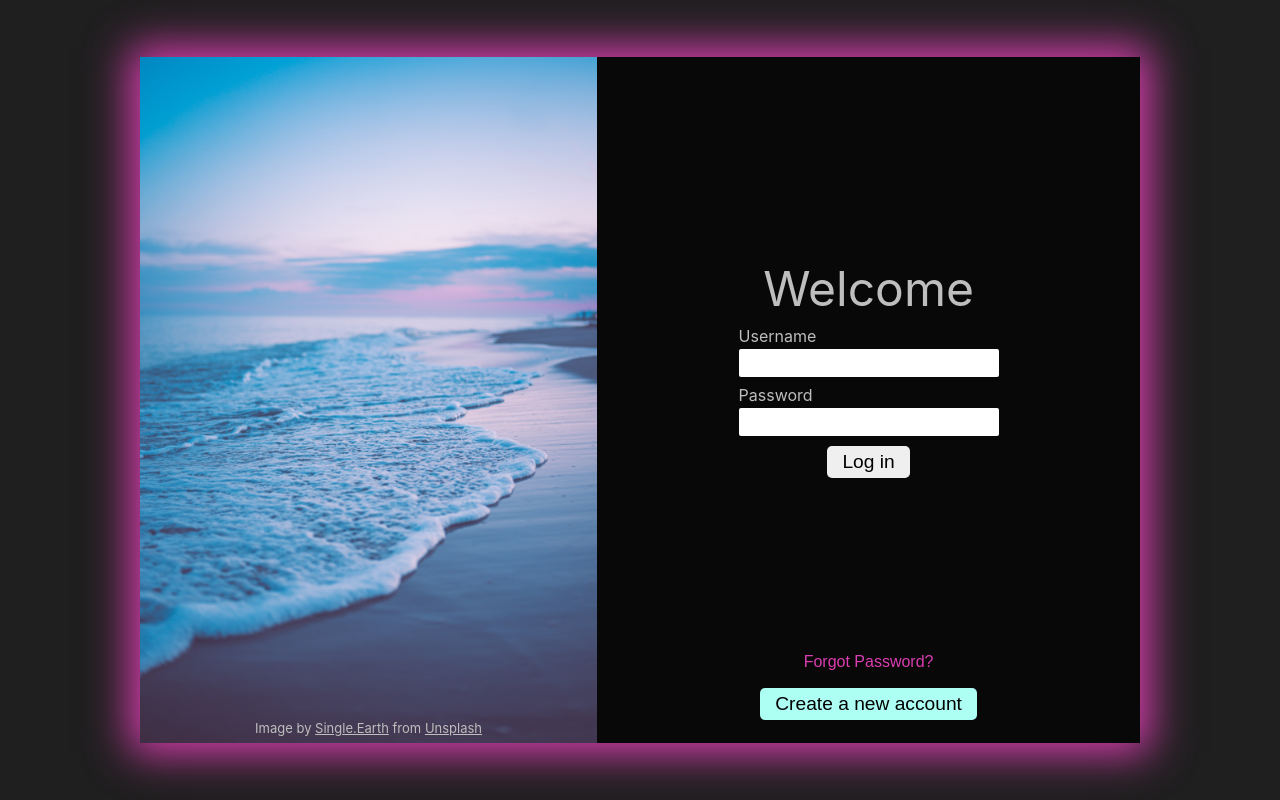
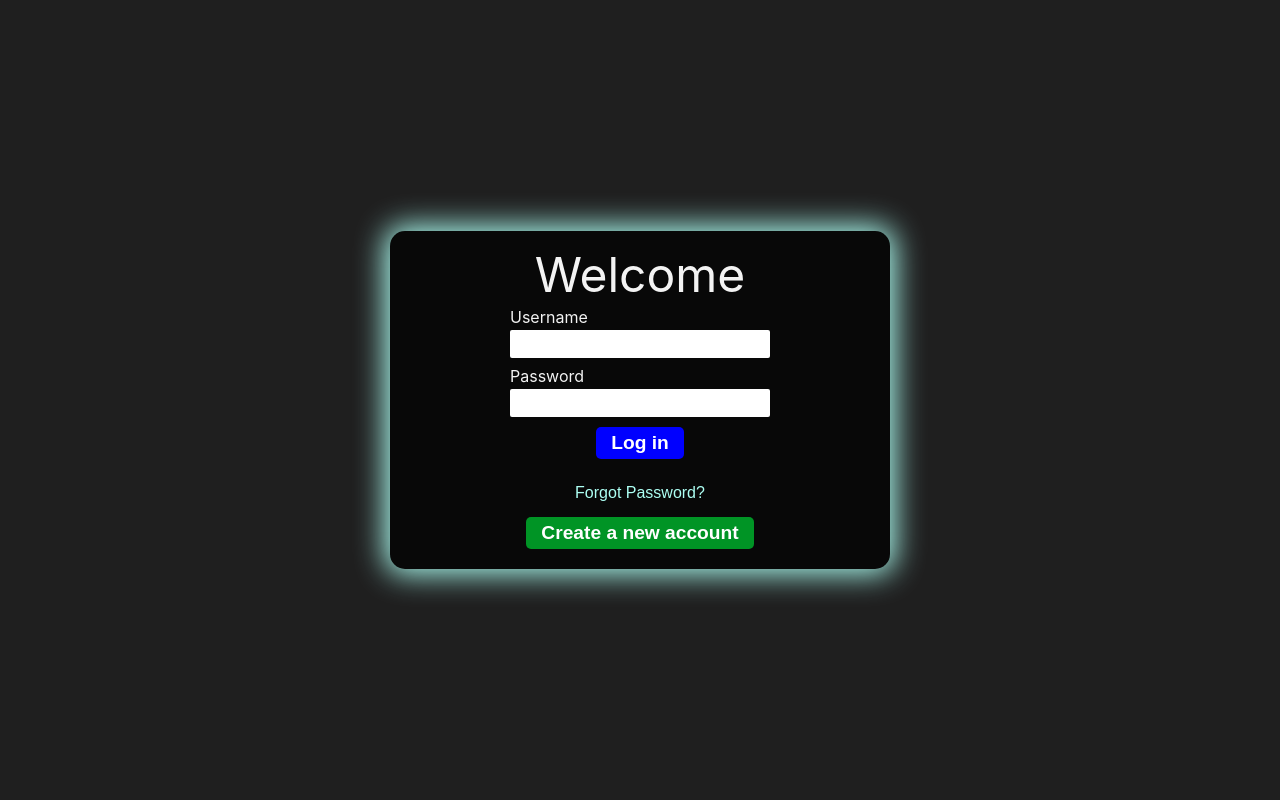
Before and after one commit to social-media-app-project/social-media-app, a React (Create React App) app in the folder frontend/: page / in a window 1280 px wide. Built offline with nearby package versions, Linux system fonts and the light colour scheme.

Commit message:
mostly done login page

```diff
--- a/frontend/src/components/common/form/FormTextInput/FormTextInput.css
+++ b/frontend/src/components/common/form/FormTextInput/FormTextInput.css
@@ -1,11 +1,6 @@
 .text-input-label {
     text-align: left;
     display: block;
-    padding-bottom: 5px;
-}
-
-.text-input-group {
-    padding-top: 5px;
     padding-bottom: 5px;
 }
 
--- a/frontend/src/components/common/form/TextButton/TextButton.css
+++ b/frontend/src/components/common/form/TextButton/TextButton.css
@@ -6,10 +6,9 @@
     padding-left: 15px;
     padding-right: 15px;
     border-radius: 5px;
-    margin: 5px;
 }
 
 .text-button:hover {
     cursor: pointer;
-    background-color: var(--light-grey);
+    background-color: grey;
 }
--- a/frontend/src/components/login-page/LoginImage/LoginImage.css
+++ /dev/null
@@ -1,29 +0,0 @@
-.login-image-container {
-    flex: 1;
-    position: relative;
-    text-align: center;
-    color: var(--light-grey);
-}
-
-.login-image {
-    width: 100%;
-    height: 100%;
-    display: block; /* Hack to remove 3px whitespace under image in bordered div */
-}
-
-.image-credits {
-    position: absolute;
-    bottom: 8px;
-    left: 50%;
-    transform: translate(-50%, 0);
-    width: 100%;
-    font-size: small;
-}
-
-.image-credits > a {
-    color: var(--light-grey);
-}
-
-.image-credits > a:visited {
-    color: var(--blue);
-}
--- a/frontend/src/components/login-page/LoginImage/LoginImage.js
+++ /dev/null
@@ -1,12 +0,0 @@
-import "./LoginImage.css";
-import image from "./water-image.jpg";
-
-function LoginImage() {
-    return <div className="login-image-container">
-        <img src={image} alt="Waves on a beach" className="login-image" />
-        <p className="image-credits"> Image by <a href="https://unsplash.com/@singleearth">Single.Earth</a> from <a href="https://unsplash.com">Unsplash</a> </p>
-    </div>
-
-}
-
-export default LoginImage;
--- a/frontend/src/components/login-page/LoginPage/LoginPage.css
+++ b/frontend/src/components/login-page/LoginPage/LoginPage.css
@@ -1,8 +1,10 @@
 .login-container {
     display: flex;
-    max-width: 1000px;
-    background-color: var(--dark-secondary);
-    box-shadow: 0 0 40px 10px var(--secondary-accent);
+    max-width: 500px;
+    background-color: var(--secondary-background);
+    box-shadow: 0 0 30px 5px var(--primary-accent);
+    border-radius: 15px;
+    flex: 1;
 }
 
 .login-page {
--- a/frontend/src/components/login-page/LoginPage/LoginPage.js
+++ b/frontend/src/components/login-page/LoginPage/LoginPage.js
@@ -1,11 +1,9 @@
 import LoginPanel from "../login-panel/LoginPanel/LoginPanel";
-import LoginImage from "../LoginImage/LoginImage";
 import "./LoginPage.css";
 
 function LoginPage() {
     return <div className="login-page">
         <div className="login-container">
-            <LoginImage />
             <LoginPanel />
         </div>
     </div>;
--- a/frontend/src/components/login-page/login-panel/LoginForm/LoginForm.css
+++ b/frontend/src/components/login-page/login-panel/LoginForm/LoginForm.css
@@ -3,6 +3,17 @@
     display: flex;
     flex-direction: column;
     align-items: center;
-    padding-bottom: 5%;
-    height: 20%;
+    padding-bottom: 10px;
+    gap: 10px;
 }
+
+.login-button {
+    background-color: #0000ff;
+    color: #fff;
+    font-weight: 600;
+}
+
+.login-button:hover {
+    background-color: #fff;
+    color: #0000ff;
+}
--- a/frontend/src/components/login-page/login-panel/LoginForm/LoginForm.js
+++ b/frontend/src/components/login-page/login-panel/LoginForm/LoginForm.js
@@ -32,7 +32,7 @@ function LoginForm() {
                 setStateToNewText={setPasswordText}
                 handleTextChange={handleTextChange}
             />
-            <TextButton text="Log in" type="submit" />
+            <TextButton text="Log in" type="submit" classNames={["login-button"]} />
         </form>;
 }
 
--- a/frontend/src/components/login-page/login-panel/LoginPanel/LoginPanel.css
+++ b/frontend/src/components/login-page/login-panel/LoginPanel/LoginPanel.css
@@ -8,29 +8,29 @@
 
 .login-heading-container {
     text-align: center;
-    flex: 0.8;
+    flex: 1;
     display: flex;
     justify-content: center;
+    align-items: center;
     padding-bottom: 10px;
 }
 
 .login-heading {
     font-size: 3rem;
-    bottom: 0;
-    align-self: flex-end;
 }
 
-.password-button-container {
-    height: 40px;
-}
-
-.create-button-container {
-    height: 40px;
+.inputs-container {
+    flex: 2;
+    display: flex;
+    flex-direction: column;
+    text-align: center;
+    justify-content: center;
+    gap: 10px;
 }
 
 .forgot-password-button {
     background: none;
-    color: var(--secondary-accent);
+    color: var(--primary-accent);
     font-size: 1rem;
 }
 
@@ -40,9 +40,12 @@
 }
 
 .create-account-button {
-    background-color: var(--primary-accent);
+    background-color: #009425;
+    color: #fff;
+    font-weight: 600;
 }
 
 .create-account-button:hover {
-    background-color: aqua;
+    background-color: #fff;
+    color: #009425;
 }
--- a/frontend/src/components/login-page/login-panel/LoginPanel/LoginPanel.js
+++ b/frontend/src/components/login-page/login-panel/LoginPanel/LoginPanel.js
@@ -7,6 +7,7 @@ function LoginPanel() {
         <div className="login-heading-container">
             <h1 className="login-heading">Welcome</h1>
         </div>
+        <div className="inputs-container">
             <LoginForm/>
             <div className="password-button-container">
                 <TextButton text="Forgot Password?" classNames={["forgot-password-button"]} type="button" />
@@ -14,6 +15,7 @@ function LoginPanel() {
             <div className="create-button-container">
                 <TextButton text="Create a new account" classNames={["create-account-button"]} type="button" />
             </div>
+        </div>
     </div>;
 }
 
--- a/frontend/src/index.css
+++ b/frontend/src/index.css
@@ -53,8 +53,8 @@ body {
     sans-serif;
   -webkit-font-smoothing: antialiased;
   -moz-osx-font-smoothing: grayscale;
-  background-color: var(--dark-primary);
-  color: var(--light-grey);
+  background-color: var(--primary-background);
+  color: var(--text-color);
 }
 
 code {
@@ -63,9 +63,9 @@ code {
 }
 
 :root {
-  --dark-primary: #1f1f1f;
-  --dark-secondary: rgb(8, 8, 8);
+  --primary-background: #1f1f1f;
+  --secondary-background: rgb(8, 8, 8);
   --primary-accent: #ADFFF3;
   --secondary-accent: #DB3EB1;
-  --light-grey: #BEBEBE;
+  --text-color: #f3f3f3;
 }
```
Also changed, not shown: frontend/src/components/login-page/LoginImage/water-image.jpg (deleted). Lines whose indentation alone changed are shown as unchanged.
